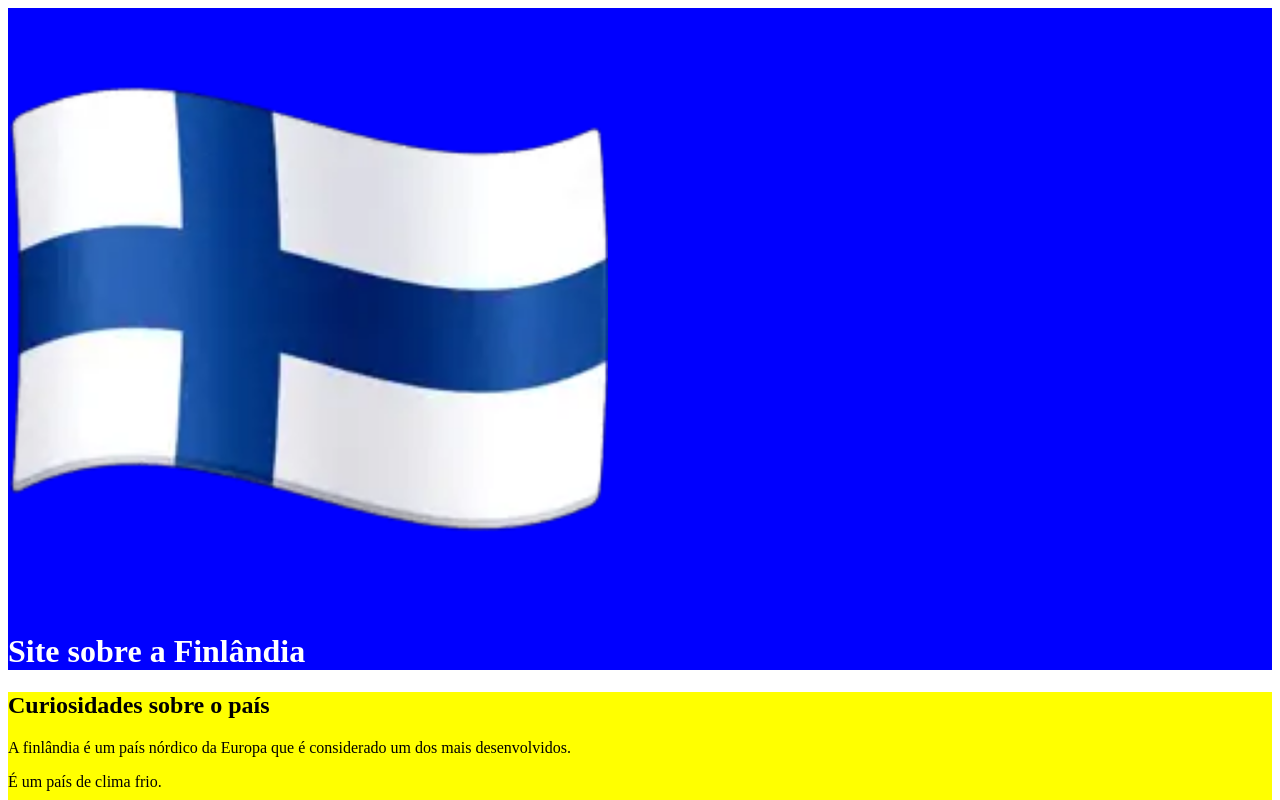
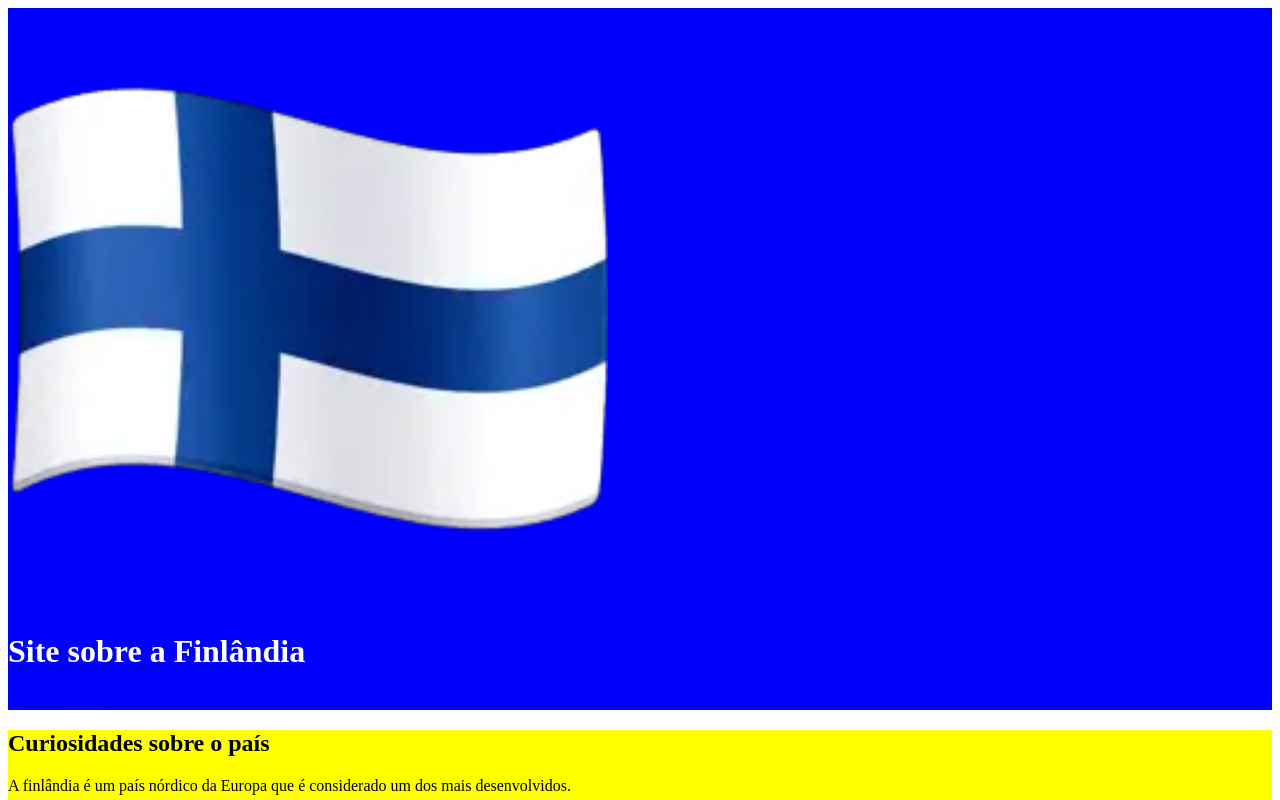
Before and after one commit to romulopena/novoprojeto-1d, a plain HTML site: page index.html in a window 1280 px wide. Shown: the top 800 px of the page. Drawn offline with Linux system fonts and the light colour scheme.

Commit message:
pagina 2

```diff
--- a/index.html
+++ b/index.html
@@ -10,6 +10,7 @@
         <header class="cabecalho">
             <img id="finlandia" src="imagem.png" alt="Bandeira da Finlandia">
             <h1>Site sobre a Finlândia</h1>
+            <a href="index2.html">Link do pagina 2</a>
         </header>
 
         <main class="principal">
```
